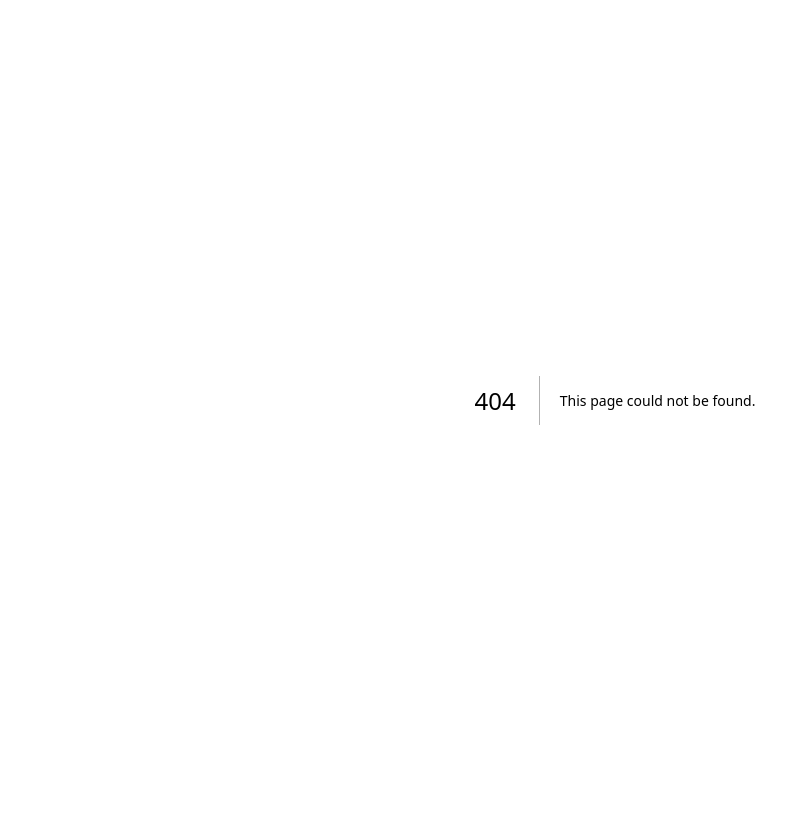
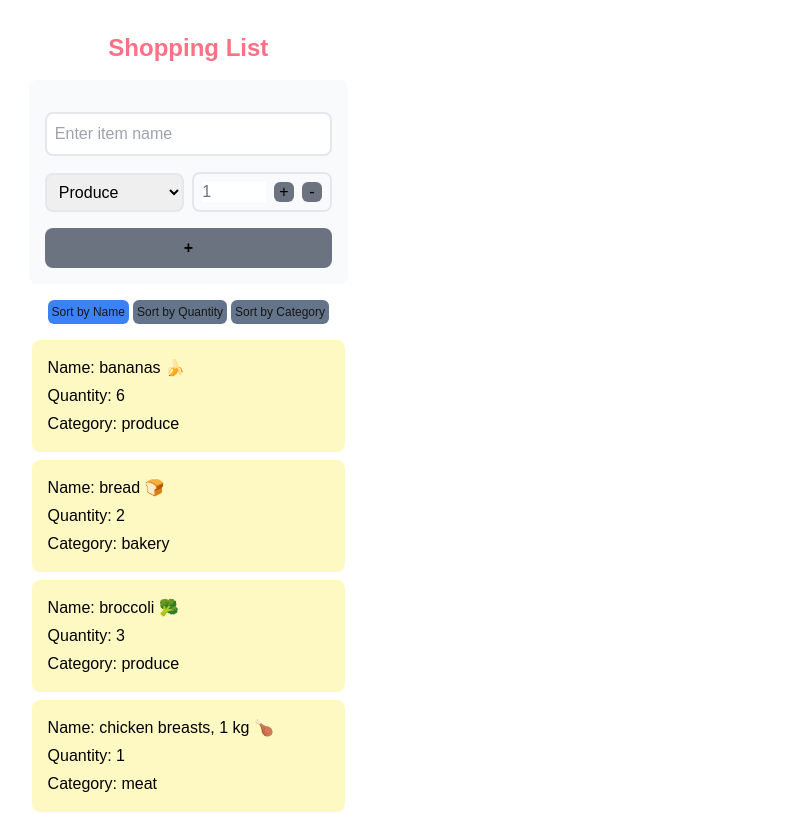
Before and after one commit to yoohyunk/cprg306-assignments, a Next.js app: page /week-7 in a window 1280 px wide. Before the commit this address had no page. Shown: the top 814 px of the page, without its empty margins (25-811 px from the left). Built offline with nearby package versions, Linux system fonts and the light colour scheme.

Commit message:
added week-7 page (#9)

```diff
--- a/app/page.js
+++ b/app/page.js
@@ -39,6 +39,12 @@ export default function Home() {
         >
           week6
         </Link>
+        <Link
+          href="/week-7"
+          className="hover:text-violet-600 active:text-violet-700"
+        >
+          week7
+        </Link>
       </div>
     </div>
   );
--- /dev/null
+++ b/app/week-7/item-list.js
@@ -0,0 +1,59 @@
+"use client";
+
+import { Item } from "./item";
+import { useState } from "react";
+
+export function ItemList({ items }) {
+  const [sortBy, setSortBy] = useState("name");
+
+  return (
+    <div className="flex flex-col  width-full gap-4 ">
+      <div className="flex gap-1 justify-end px-4">
+        <button
+          onClick={() => setSortBy("name")}
+          className={`${
+            sortBy === "name" ? "bg-blue-500" : "bg-slate-500"
+          } text-xs p-1 rounded-md`}
+        >
+          Sort by Name
+        </button>
+        <button
+          onClick={() => setSortBy("quantity")}
+          className={`${
+            sortBy === "quantity" ? "bg-blue-500" : "bg-slate-500"
+          } text-xs p-1 rounded-md`}
+        >
+          Sort by Quantity
+        </button>
+        <button
+          onClick={() => setSortBy("category")}
+          className={`${
+            sortBy === "category" ? "bg-blue-500" : "bg-slate-500"
+          } text-xs p-1 rounded-md`}
+        >
+          Sort by Category
+        </button>
+      </div>
+      <div className="flex flex-col gap-2  width-full">
+        {items
+          .sort((a, b) => {
+            if (sortBy === "name") {
+              return a.name.localeCompare(b.name);
+            } else if (sortBy === "quantity") {
+              return a.quantity - b.quantity;
+            } else {
+              return a.category.localeCompare(b.category);
+            }
+          })
+          .map((item) => (
+            <Item
+              key={item.id}
+              name={item.name}
+              category={item.category}
+              quantity={item.quantity}
+            />
+          ))}
+      </div>
+    </div>
+  );
+}
--- /dev/null
+++ b/app/week-7/item.js
@@ -0,0 +1,9 @@
+export function Item({ name, quantity, category }) {
+  return (
+    <div className="flex flex-col gap-1 p-4 bg-yellow-100 text-black rounded-lg w-full">
+      <div>Name: {name}</div>
+      <div>Quantity: {quantity}</div>
+      <div>Category: {category}</div>
+    </div>
+  );
+}
--- /dev/null
+++ b/app/week-7/items.json
@@ -0,0 +1,74 @@
+[
+  {
+    "id": "1h2GJKH12gkHG31h1H",
+    "name": "milk, 4 L 🥛",
+    "quantity": 1,
+    "category": "dairy"
+  },
+  {
+    "id": "2KJH3k2j3H1k2J3K1H",
+    "name": "bread 🍞",
+    "quantity": 2,
+    "category": "bakery"
+  },
+  {
+    "id": "3h2KJH3k2j3H1k2J3",
+    "name": "eggs, dozen 🥚",
+    "quantity": 2,
+    "category": "dairy"
+  },
+  {
+    "id": "4k2J3K1H2GJKH12gk",
+    "name": "bananas 🍌",
+    "quantity": 6,
+    "category": "produce"
+  },
+  {
+    "id": "5H1h1H2KJH3k2j3H",
+    "name": "broccoli 🥦",
+    "quantity": 3,
+    "category": "produce"
+  },
+  {
+    "id": "6H1k2J3K1H2GJKH1",
+    "name": "chicken breasts, 1 kg 🍗",
+    "quantity": 1,
+    "category": "meat"
+  },
+  {
+    "id": "7gkHG31h1H2KJH3k",
+    "name": "pasta sauce 🍝",
+    "quantity": 3,
+    "category": "canned goods"
+  },
+  {
+    "id": "8j3H1k2J3K1H2GJK",
+    "name": "spaghetti, 454 g 🍝",
+    "quantity": 2,
+    "category": "dry goods"
+  },
+  {
+    "id": "9H12gkHG31h1H2KJ",
+    "name": "toilet paper, 12 pack 🧻",
+    "quantity": 1,
+    "category": "household"
+  },
+  {
+    "id": "10H3k2j3H1k2J3K1",
+    "name": "paper towels, 6 pack",
+    "quantity": 1,
+    "category": "household"
+  },
+  {
+    "id": "11k2J3K1H2GJKH12",
+    "name": "dish soap 🍽️",
+    "quantity": 1,
+    "category": "household"
+  },
+  {
+    "id": "12GJKH12gkHG31h1",
+    "name": "hand soap 🧼",
+    "quantity": 4,
+    "category": "household"
+  }
+]
--- /dev/null
+++ b/app/week-7/new-item.js
@@ -0,0 +1,110 @@
+"use client";
+import { useState } from "react";
+import { v4 as uuidv4 } from "uuid";
+
+export function NewItem({ onAddItem }) {
+  const [quantity, setQuantity] = useState(1);
+  const [name, setName] = useState("");
+  const [category, setCategory] = useState("produce");
+
+  const increment = () => setQuantity((prev) => Math.min(prev + 1, 20));
+  const decrement = () => setQuantity((prev) => Math.max(prev - 1, 1));
+
+  const handleSubmit = (e) => {
+    e.preventDefault();
+    const item = {
+      id: uuidv4(),
+      name,
+      quantity,
+      category,
+    };
+
+    onAddItem(item);
+
+    setName("");
+    setQuantity(1);
+    setCategory("produce");
+  };
+
+  return (
+    <div className="">
+      <form
+        onSubmit={handleSubmit}
+        className="flex flex-col gap-4 p-4 w-full bg-slate-50 text-black rounded-lg items-center"
+      >
+        <label htmlFor="name"></label>
+        <input
+          type="text"
+          id="name"
+          placeholder="Enter item name"
+          value={name}
+          onChange={(e) => setName(e.target.value)}
+          required
+          className="p-2 border-2 rounded-lg w-full"
+        />
+
+        <div className="flex flex-row gap-2 w-full justify-between items-center">
+          <label htmlFor="category" className="w-1/2">
+            <select
+              id="category"
+              placeholder="Select category"
+              value={category}
+              onChange={(e) => setCategory(e.target.value)}
+              required
+              className="p-2 border-2 rounded-lg w-full"
+            >
+              <option value="produce">Produce</option>
+              <option value="dairy">Dairy</option>
+              <option value="bakery">Bakery</option>
+              <option value="meat">Meat</option>
+              <option value="frozen foods">Frozen Foods</option>
+              <option value="canned goods">Canned Goods</option>
+              <option value="dry goods">Dry Goods</option>
+              <option value="beverages">Beverages</option>
+              <option value="snacks">Snacks</option>
+              <option value="household">Household</option>
+              <option value="other">Other</option>
+            </select>
+          </label>
+
+          <label htmlFor="quantity" className="w-1/2">
+            <div className="flex flex-row gap-2 p-2 rounded-lg items-center border-2 w-full">
+              <input
+                type="number"
+                id="quantity"
+                value={quantity}
+                onChange={(e) => setQuantity(Number(e.target.value))}
+                className=" text-gray-500 w-full h-5"
+                min="1"
+                max="20"
+              />
+              <div className="flex flex-row gap-2 items-center">
+                <button
+                  type="button"
+                  onClick={increment}
+                  className="flex items-center justify-center rounded-md bg-gray-500 w-5 h-5 text-center hover:bg-gray-600"
+                >
+                  +
+                </button>
+                <button
+                  type="button"
+                  onClick={decrement}
+                  className="flex items-center justify-center rounded-md bg-gray-500 w-5 h-5 text-center hover:bg-gray-600"
+                >
+                  -
+                </button>
+              </div>
+            </div>
+          </label>
+        </div>
+
+        <button
+          type="submit"
+          className="bg-gray-500 rounded-lg p-2 font-bold w-full"
+        >
+          +
+        </button>
+      </form>
+    </div>
+  );
+}
--- /dev/null
+++ b/app/week-7/page.js
@@ -0,0 +1,23 @@
+"use client";
+import { ItemList } from "./item-list";
+import itemsData from "./items.json";
+import { NewItem } from "./new-item";
+import { useState } from "react";
+
+export default function Page() {
+  const [items, setItems] = useState(itemsData);
+  const handleAddItem = (item) => {
+    setItems((prevItems) => [...prevItems, item]);
+  };
+  return (
+    <div className="flex flex-row justify-start items-center min-h-screen py-4 gap-6 ">
+      <div className="flex flex-col gap-4 w-1/3 p-4 items-center">
+        <h1 className="text-2xl text-rose-400 font-bold text-center ">
+          Shopping List
+        </h1>
+        <NewItem onAddItem={handleAddItem} />
+        <ItemList items={items} />
+      </div>
+    </div>
+  );
+}
```
Also changed, not shown: package.json (+5 -4 lines), 1 other file (tests, documents, lock files or other folders).
